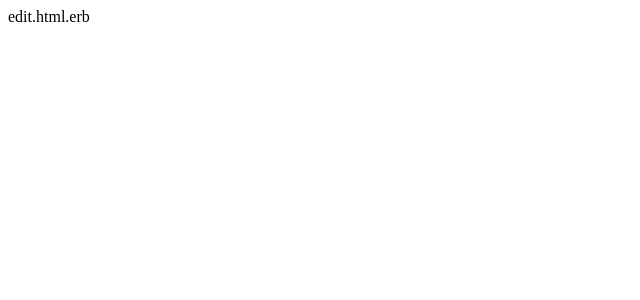
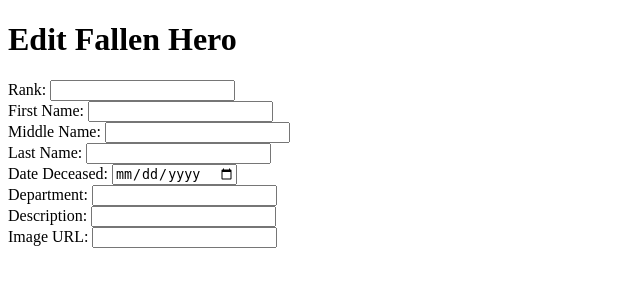
Before and after one commit to the-difference-engine/one-hundred-club, a Rails app: page /fallen_heroes/1/edit in a window 1280 px wide. Before the commit the part shown is almost empty. Shown: the top 300 px of the page, without its empty margins (0-640 px from the left). Run offline with Rails 7, Linux system fonts and the light colour scheme; the visitor is signed in with stand-in values (Sample User, id 1); data that the repository does not hold is empty; style sheets or scripts are compiled from the project's sources; parts of the project's set-up code (start-up, migrations or seed data) failed here and were passed over; some libraries are stand-ins or nearby versions.

Commit message:
created form to edit fallen hero data

```diff
--- a/app/controllers/fallen_heroes_controller.rb
+++ b/app/controllers/fallen_heroes_controller.rb
@@ -1,5 +1,6 @@
 class FallenHeroesController < ApplicationController
   def edit
+    @fallen_hero = FallenHero.find_by(id: params[:id])
     render 'edit.html.erb'
   end
 
--- a/app/views/fallen_heroes/edit.html.erb
+++ b/app/views/fallen_heroes/edit.html.erb
@@ -1 +1,35 @@
-edit.html.erb
+<h1>Edit Fallen Hero</h1>
+<%= form_tag "/fallen_heroes/params[:id]", method: :patch do %>
+  <div>
+    <%= label_tag :rank, "Rank: "  %>
+    <%= text_field_tag :rank, @fallen_hero.rank %>
+  </div>
+  <div>
+    <%= label_tag :first_name, "First Name: " %>
+    <%= text_field_tag :first_name, @fallen_hero.first_name %>
+  </div>
+  <div>
+    <%= label_tag :middle_name, "Middle Name: " %>
+    <%= text_field_tag :middle_name, @fallen_hero.middle_name %>
+  </div>
+  <div>
+    <%= label_tag :last_name, "Last Name: " %>
+    <%= text_field_tag :last_name, @fallen_hero.last_name %>
+  </div>
+  <div>
+    <%= label_tag :date_deceased, "Date Deceased: " %>
+    <%= date_field_tag :date_deceased, @fallen_hero.date_deceased %>
+  </div>
+  <div>
+    <%= label_tag :department, "Department: " %>
+    <%= text_field_tag :department, @fallen_hero.department %>
+  </div>
+  <div>
+    <%= label_tag :description, "Description: " %>
+    <%= text_field_tag :description, @fallen_hero.description %>
+  </div>
+  <div>
+    <%= label_tag :image_url, "Image URL: " %>
+    <%= text_field_tag :image_url, @fallen_hero.image_url %>
+  </div>
+<% end %>
```
Also changed, not shown: Gemfile, Gemfile.lock.
